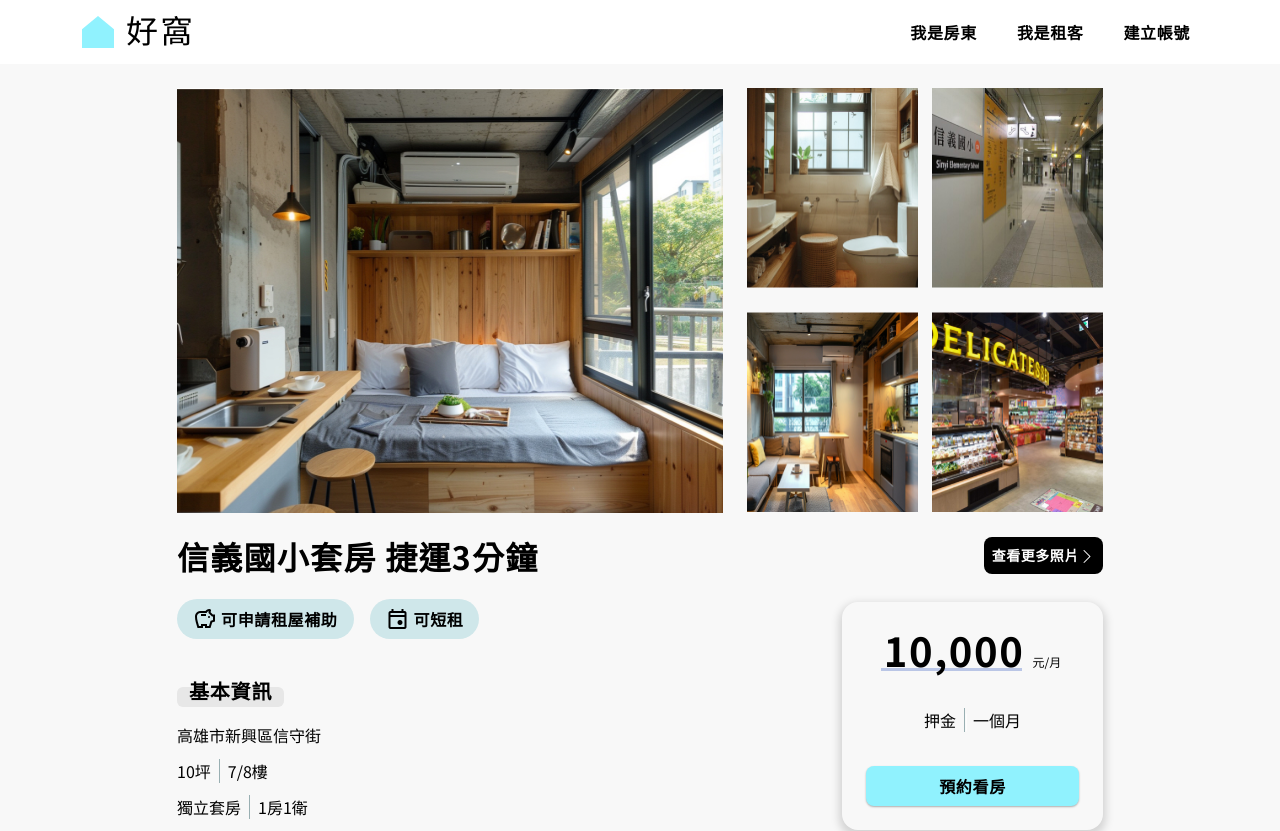
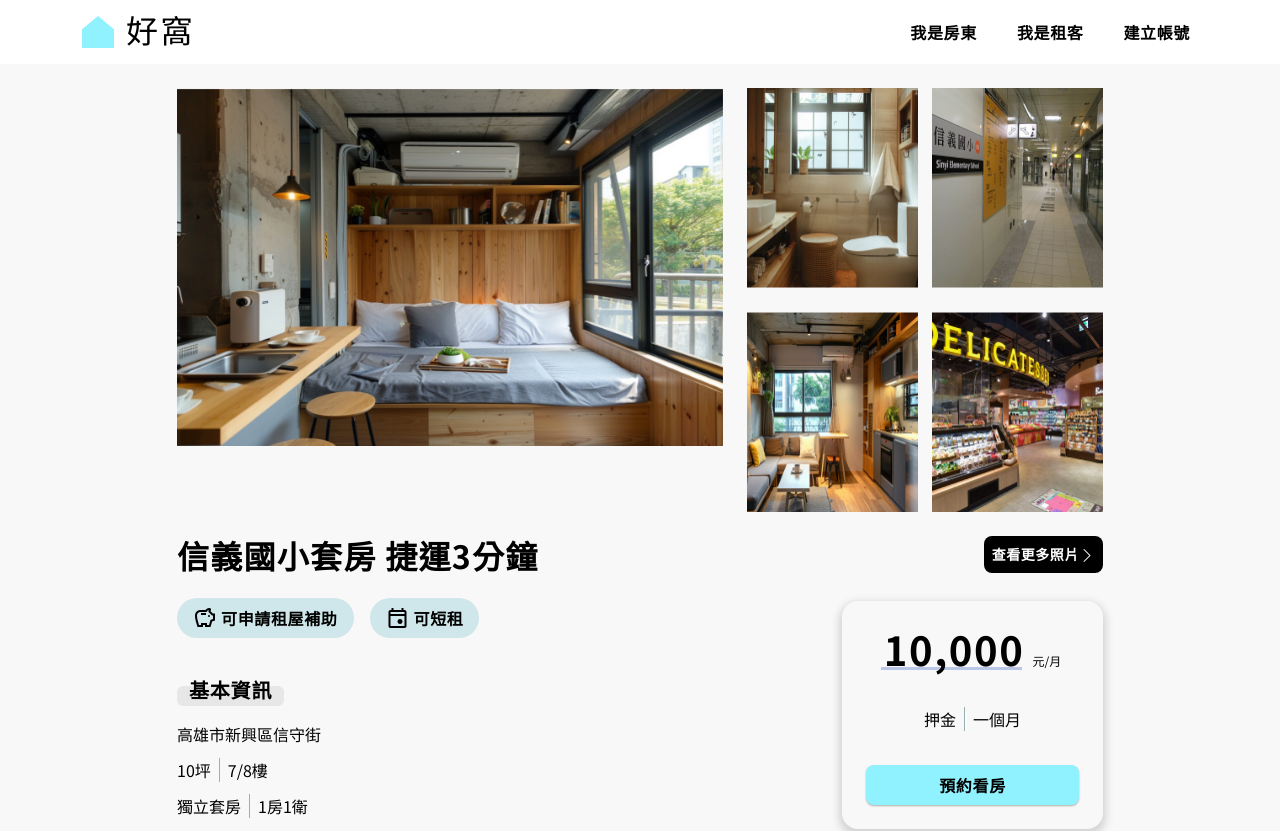
Before and after one commit to Eshiunm/Rocket_HowOh, a React (Vite) app: page /houseList/1 in a window 1280 px wide. Shown: the top 831 px of the page. Built offline with nearby package versions, Linux system fonts and the light colour scheme; a web font is replaced by a local one.

Commit message:
feat: HousePicturesModal

```diff
--- a/src/components/header/Header.tsx
+++ b/src/components/header/Header.tsx
@@ -10,6 +10,7 @@ function Header() {
   const [currentIdentity, setCurrentIdentity] = useState("");
   const isSignupPage = location.pathname.includes("/signup");
   const isLoginPage = location.pathname.includes("/login");
+  const atLandLordPage = location.pathname.includes("/landlord");
 
   useEffect(() => {
     const authToken = localStorage.getItem("authToken");
@@ -47,7 +48,7 @@ function Header() {
           currentIdentity !== "tenant" ? (
           <ul className="flex items-center gap-6">
             <li>
-              <Link to="/" className="text-sans-b-body1">
+              <Link to="/landlord" className={`text-sans-b-body1 ${atLandLordPage ? "border-b border-black" : ""}`}>
                 房東好窩
               </Link>
             </li>
--- /dev/null
+++ b/src/components/singleHousePage/HousePicturesModal.tsx
@@ -0,0 +1,97 @@
+// Import Swiper React components
+import { Swiper, SwiperClass, SwiperSlide } from "swiper/react";
+
+// Import Swiper styles
+import "swiper/css";
+import "swiper/css/free-mode";
+import "swiper/css/navigation";
+import "swiper/css/thumbs";
+import "./housePictureModal.css";
+// import required modules
+import { FreeMode, Navigation, Thumbs } from "swiper/modules";
+import CloseIcon from "../../components/signUp/imgUpload/CloseIcon";
+import { useState } from "react";
+import singleHousePage_MainPicture from "../../assets/imgs/SingleHousePage/singleHousePage_MainPicture.jpg";
+import singleHousePage_secondaryPicture1 from "../../assets/imgs/SingleHousePage/singleHousePage_secondaryPicture1.jpg";
+import singleHousePage_secondaryPicture2 from "../../assets/imgs/SingleHousePage/singleHousePage_secondaryPicture2.jpg";
+import singleHousePage_secondaryPicture3 from "../../assets/imgs/SingleHousePage/singleHousePage_secondaryPicture3.jpg";
+import singleHousePage_secondaryPicture4 from "../../assets/imgs/SingleHousePage/singleHousePage_secondaryPicture4.jpg";
+
+interface ModalProps {
+  closeModal: () => void;
+}
+
+function HousePicturesModal({ closeModal }: ModalProps) {
+  const [thumbsSwiper, setThumbsSwiper] = useState<SwiperClass | null>(null);
+  return (
+    <div className="relative z-[60]">
+      {/* Modal 打開時的背景模糊效果 */}
+      <div className="fixed inset-0 bg-gray-900 bg-opacity-75 transition-all backdrop-blur-sm"></div>
+
+      <div className="fixed inset-0 z-10 w-screen overflow-y-auto">
+        <div className="flex justify-center px-40 pt-5">
+          <div className="relative w-[40%] sm:w-[80%] min-h-[60vh] rounded-2xl bg-white text-left shadow-xl transition-all">
+            <div className="px-5 py-2">
+              <button
+                type="button"
+                className="rounded-md p-1 inline-flex items-center justify-center hover:bg-gray-700 focus:outline-none absolute top-4 right-4"
+                onClick={closeModal}
+              >
+                <span className="text-2xl">
+                  <CloseIcon />
+                </span>
+              </button>
+            </div>
+            <div className="p-10">
+              <Swiper
+                loop={true}
+                spaceBetween={10}
+                navigation={true}
+                thumbs={{ swiper: thumbsSwiper }}
+                modules={[FreeMode, Navigation, Thumbs]}
+                className="housePicturesModalSwiper"
+              >
+                <SwiperSlide className="">
+                  <img src={singleHousePage_MainPicture} />
+                </SwiperSlide>
+                <SwiperSlide className="">
+                  <img src={singleHousePage_secondaryPicture1} />
+                </SwiperSlide>
+                <SwiperSlide className="">
+                  <img src={singleHousePage_secondaryPicture2} />
+                </SwiperSlide>
+                <SwiperSlide className="">
+                  <img src={singleHousePage_secondaryPicture3} />
+                </SwiperSlide>
+                <SwiperSlide className="">
+                  <img src={singleHousePage_secondaryPicture4} />
+                </SwiperSlide>
+              </Swiper>
+              <Swiper
+                onSwiper={setThumbsSwiper}
+                loop={true}
+                spaceBetween={10}
+                slidesPerView={8}
+                freeMode={true}
+                watchSlidesProgress={true}
+                modules={[FreeMode, Navigation, Thumbs]}
+                className="mySwiper"
+              >
+                <SwiperSlide>
+                  <img src={singleHousePage_MainPicture} />
+                </SwiperSlide>
+                <SwiperSlide>
+                  <img src={singleHousePage_secondaryPicture1} />
+                </SwiperSlide>
+                <SwiperSlide>
+                  <img src={singleHousePage_secondaryPicture2} />
+                </SwiperSlide>
+              </Swiper>
+            </div>
+          </div>
+        </div>
+      </div>
+    </div>
+  );
+}
+export default HousePicturesModal;
--- /dev/null
+++ b/src/components/singleHousePage/housePictureModal.css
@@ -0,0 +1,36 @@
+.swiper-slide img {
+  display: block;
+  width: 100%;
+  height: 100%;
+  object-fit: cover;
+}
+
+.housePicturesModalSwiper {
+  width: 100%;
+  margin-left: auto;
+  margin-right: auto;
+}
+
+.swiper-slide {
+  background-size: cover;
+  background-position: center;
+}
+
+.housePicturesModalSwiper {
+  padding: 10px 0;
+}
+
+.mySwiper .swiper-slide {
+  opacity: 0.4;
+}
+
+.mySwiper .swiper-slide-thumb-active {
+  opacity: 1;
+}
+
+.swiper-slide img {
+  display: block;
+  width: 100%;
+  height: 100%;
+  object-fit: cover;
+}
--- /dev/null
+++ b/src/components/singleHousePage/mainPicture_carousel.css
@@ -0,0 +1,24 @@
+.swiper-button-prev {
+  color: transparent; /* 下一張投影片的按鈕預設透明 */
+}
+.swiper:hover .swiper-button-prev {
+  color: white; /* hover 時顯示 */
+}
+
+.swiper-button-next {
+  color: transparent; /* 上一張投影片的按鈕預設透明 */
+}
+.swiper:hover .swiper-button-next {
+  color: white; /* hover 時顯示 */
+}
+
+/* 首圖的 hover 動畫 */
+.swiper-slide-active{
+  transition: linear;
+  transition-duration: 300ms;
+}
+.mainImgSwiper .swiper-slide-active:hover {
+  scale: 1.1;
+  transition: linear;
+  transition-duration: 300ms;
+}
--- a/src/pages/HouseListPage.tsx
+++ b/src/pages/HouseListPage.tsx
@@ -99,7 +99,6 @@ function HouseListPage() {
   const turnToSingleHousePage = (e: any) => {
     const liElement = e.currentTarget;
     const houseId = liElement.dataset.houseid;
-    console.log(houseId);
     navigate(`/houseList/${houseId}`);
   };
 
--- a/src/pages/SingleHousePage.tsx
+++ b/src/pages/SingleHousePage.tsx
@@ -1,10 +1,20 @@
-import { useEffect } from "react";
+import { useEffect, useState } from "react";
 import { useParams } from "react-router-dom";
-import singleHousePage_MainPicture from "../assets/imgs/SingleHousePage/singleHousePage_MainPicture.jpg"
-import singleHousePage_secondaryPicture1 from "../assets/imgs/SingleHousePage/singleHousePage_secondaryPicture1.jpg"
-import singleHousePage_secondaryPicture2 from "../assets/imgs/SingleHousePage/singleHousePage_secondaryPicture2.jpg"
-import singleHousePage_secondaryPicture3 from "../assets/imgs/SingleHousePage/singleHousePage_secondaryPicture3.jpg"
-import singleHousePage_secondaryPicture4 from "../assets/imgs/SingleHousePage/singleHousePage_secondaryPicture4.jpg"
+// Import Swiper React components
+import { Swiper, SwiperSlide } from "swiper/react";
+// Import Swiper styles
+import "swiper/css";
+import "swiper/css/navigation";
+import "swiper/css/pagination";
+import "../components/singleHousePage/mainPicture_carousel.css"; //客製化上一張、下一張箭頭的樣式
+// import required modules
+import { Navigation, Pagination } from "swiper/modules";
+import HousePicturesModal from "../components/singleHousePage/HousePicturesModal";
+import singleHousePage_MainPicture from "../assets/imgs/SingleHousePage/singleHousePage_MainPicture.jpg";
+import singleHousePage_secondaryPicture1 from "../assets/imgs/SingleHousePage/singleHousePage_secondaryPicture1.jpg";
+import singleHousePage_secondaryPicture2 from "../assets/imgs/SingleHousePage/singleHousePage_secondaryPicture2.jpg";
+import singleHousePage_secondaryPicture3 from "../assets/imgs/SingleHousePage/singleHousePage_secondaryPicture3.jpg";
+import singleHousePage_secondaryPicture4 from "../assets/imgs/SingleHousePage/singleHousePage_secondaryPicture4.jpg";
 import handShakeIcon from "../assets/imgs/SingleHousePage/handShakeIcon.svg";
 import homeAndGardenIcon from "../assets/imgs/SingleHousePage/homeAndGardenIcon.svg";
 import grandMoneyIcon from "../assets/imgs/SingleHousePage/grandMoney.svg";
@@ -18,37 +28,88 @@ import Footer from "../components/footer/Footer";
 
 function SingleHousePage() {
   const { houseId } = useParams<{ houseId: string }>();
-
+  const [isModalOpen, setIsModalOpen] = useState(false);
   useEffect(() => {
     // 使用 houseId 進行相關操作，例如獲取數據
     console.log(houseId);
   }, []);
+
   return (
     <>
       <div className="wrap bg-Neutral-99 pb-32">
         {/* 房源圖片 */}
         <div className="container layout-grid pt-6 mb-6">
           {/* 首圖 */}
-          <div className="col-span-6 col-start-2">
-            <div className="mainImg h-[425px]">
-              <img src={singleHousePage_MainPicture} alt="mainImg" className="w-full h-full" />
-            </div>
+          <div className="col-span-6 col-start-2 overflow-hidden">
+            {/* 首圖輪播 */}
+            <Swiper
+              slidesPerView={1}
+              spaceBetween={30}
+              loop={true}
+              navigation={true}
+              modules={[Pagination, Navigation]}
+              className="mainImgSwiper cursor-pointer"
+              onClick={() => setIsModalOpen(true)}
+            >
+              <SwiperSlide>
+                <img
+                  src={singleHousePage_MainPicture}
+                  alt="mainImg"
+                  className="w-full h-full"
+                />
+              </SwiperSlide>
+              <SwiperSlide>
+                <img
+                  src={singleHousePage_MainPicture}
+                  alt="mainImg"
+                  className="w-full h-full"
+                />
+              </SwiperSlide>
+            </Swiper>
           </div>
           {/* 次要圖片 */}
           <div className="col-span-4">
             <div className="sideImg flex">
               <ul className="flex flex-wrap justify-between gap-y-6">
-                <li className="w-[48%] h-[200px]">
-                  <img src={singleHousePage_secondaryPicture1} alt="houseImg" className="h-full" />
+                <li
+                  className="w-[48%] h-[200px] overflow-hidden"
+                  onClick={() => setIsModalOpen(true)}
+                >
+                  <img
+                    src={singleHousePage_secondaryPicture1}
+                    alt="houseImg"
+                    className="h-full hover:scale-110 transition-all duration-300 cursor-pointer"
+                  />
                 </li>
-                <li className="w-[48%] h-[200px]">
-                  <img src={singleHousePage_secondaryPicture2} alt="houseImg" className="h-full" />
+                <li
+                  className="w-[48%] h-[200px] overflow-hidden"
+                  onClick={() => setIsModalOpen(true)}
+                >
+                  <img
+                    src={singleHousePage_secondaryPicture2}
+                    alt="houseImg"
+                    className="h-full hover:scale-110 transition-all duration-300 cursor-pointer"
+                  />
                 </li>
-                <li className="w-[48%] h-[200px]">
-                  <img src={singleHousePage_secondaryPicture3} alt="houseImg" className="h-full" />
+                <li
+                  className="w-[48%] h-[200px] overflow-hidden"
+                  onClick={() => setIsModalOpen(true)}
+                >
+                  <img
+                    src={singleHousePage_secondaryPicture3}
+                    alt="houseImg"
+                    className="h-full hover:scale-110 transition-all duration-300 cursor-pointer"
+                  />
                 </li>
-                <li className="w-[48%] h-[200px]">
-                  <img src={singleHousePage_secondaryPicture4} alt="houseImg" className="h-full" />
+                <li
+                  className="w-[48%] h-[200px] overflow-hidden"
+                  onClick={() => setIsModalOpen(true)}
+                >
+                  <img
+                    src={singleHousePage_secondaryPicture4}
+                    alt="houseImg"
+                    className="h-full hover:scale-110 transition-all duration-300 cursor-pointer"
+                  />
                 </li>
               </ul>
             </div>
@@ -769,6 +830,10 @@ function SingleHousePage() {
           </div>
         </div>
       </div>
+
+      {isModalOpen && (
+        <HousePicturesModal closeModal={() => setIsModalOpen(false)} />
+      )}
       <Footer></Footer>
     </>
   );
```
Also changed, not shown: src/components/header/NavigationLogin.tsx (+4 -3 lines).
